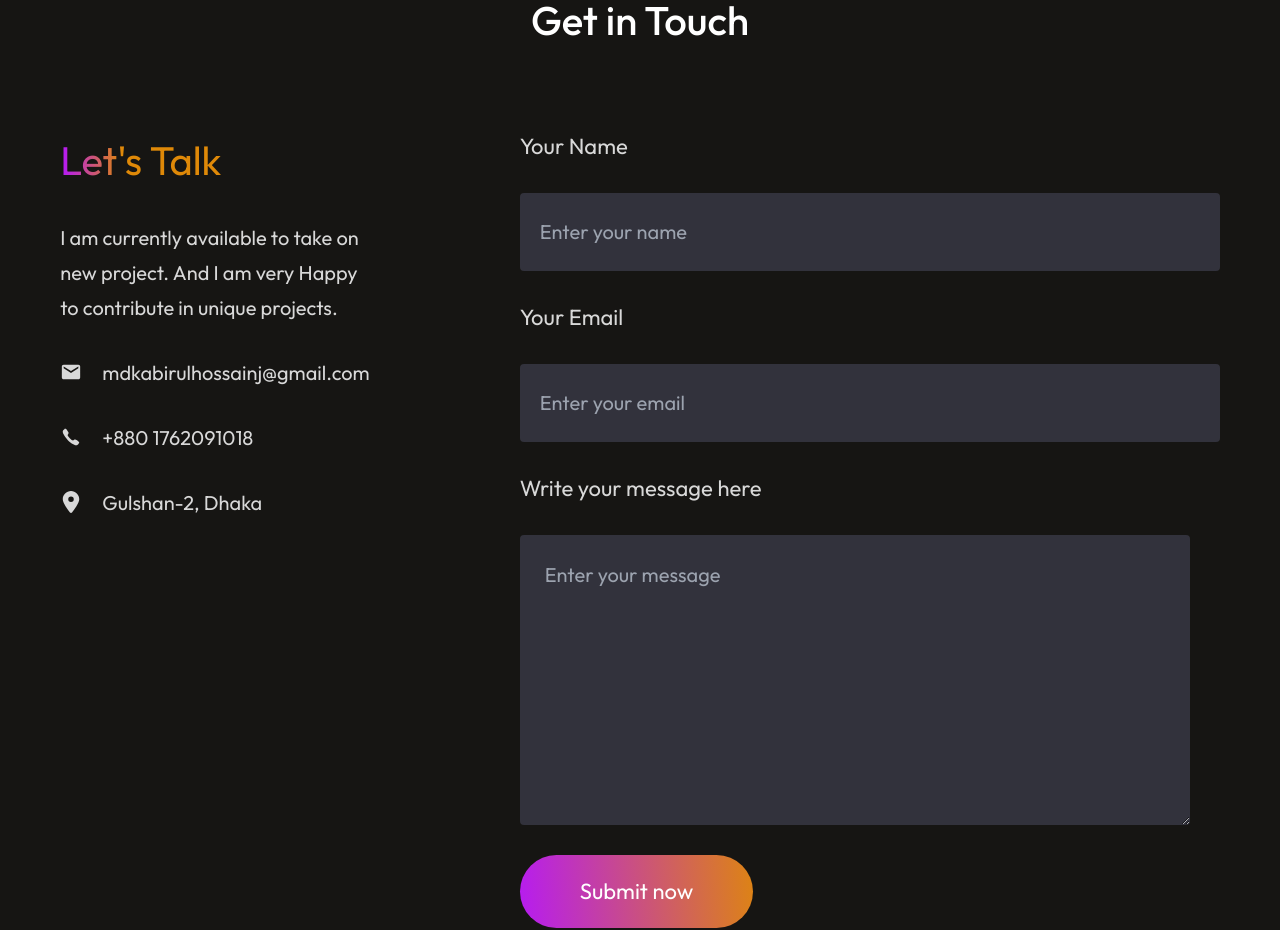
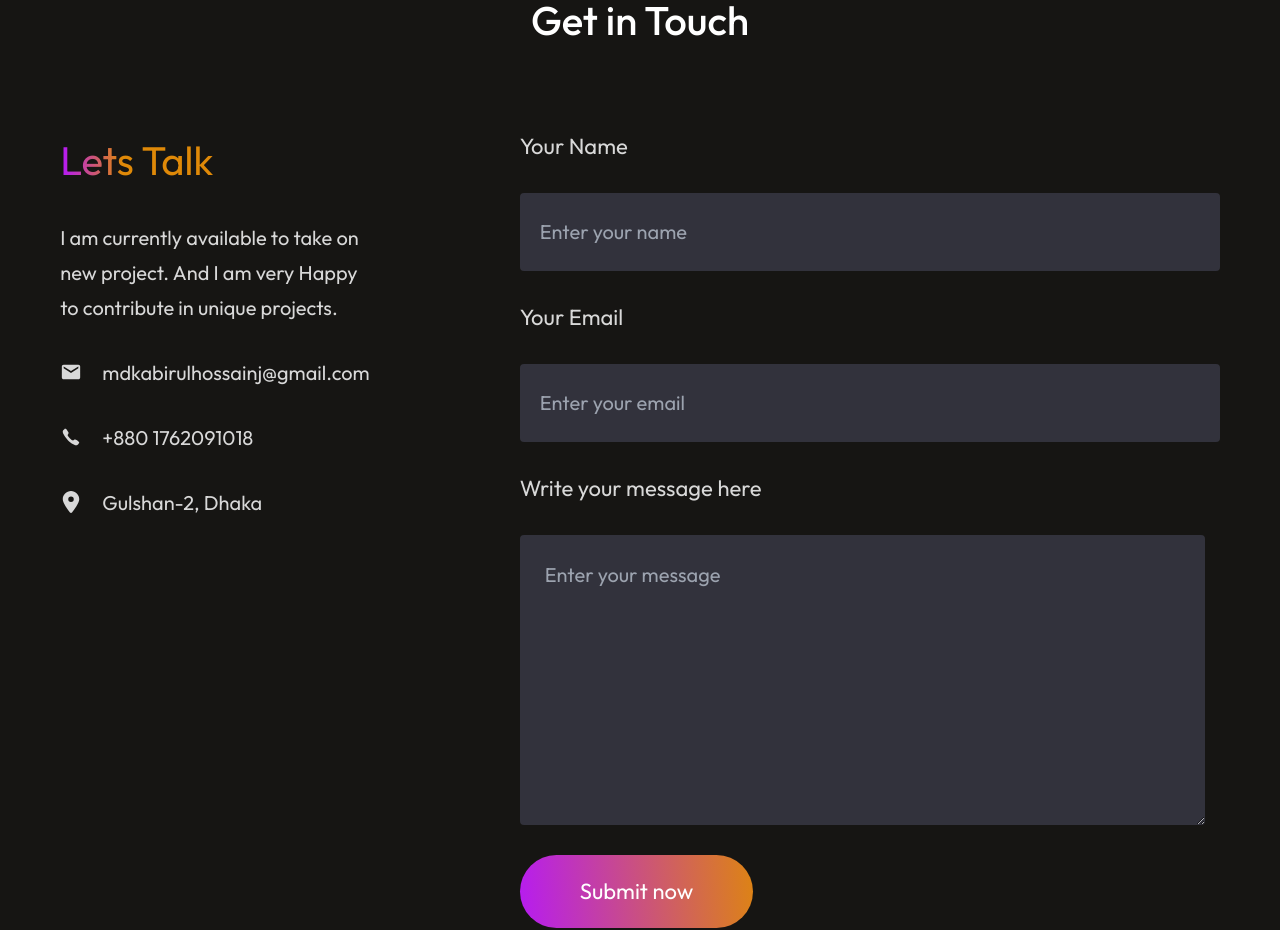
Before and after one commit to mdkabirulhossain/kabirul, a React (Vite) app: page / in a window 1280 px wide. Shown: the part 4260-5190 px from the top of the page. Built offline with nearby package versions, Linux system fonts and the light colour scheme.

Commit message:
solved Navbar error

```diff
--- a/src/Components/Contact/Contact.css
+++ b/src/Components/Contact/Contact.css
@@ -77,7 +77,7 @@
 }
 
 .contact-right textarea{
-    width: 670px;
+    width: 685px;
     border: none;
     padding: 25px;
     border-radius: 4px;
@@ -134,7 +134,7 @@
         font-size: 20px;
     }
     .contact-right textarea{
-        width: 92%;
+        width: 98%;
         font-size: 20px;
     }
     .contact-submit{
--- a/src/Components/Contact/Contact.jsx
+++ b/src/Components/Contact/Contact.jsx
@@ -36,7 +36,7 @@ import { FaLocationDot } from "react-icons/fa6";
             </div>
             <div className="contact-section">
                 <div className='contact-left'>
-                    <h1>Let's Talk</h1>
+                    <h1>Lets Talk</h1>
                     <p>I am currently available to take on new project. And I am very Happy to contribute in unique projects.</p>
                     <div className="contact-details">
                         <div className="contact-detail">
--- a/src/Components/Navbar/Navbar.jsx
+++ b/src/Components/Navbar/Navbar.jsx
@@ -7,6 +7,7 @@ import menu_close from '../../assets/menu_close.svg'
 const Navbar = () => {
     const[menu, setMenu] = useState("home");
     const menuRef = useRef();
+    console.log(menu);
     const openMenu = ()=>{
         menuRef.current.style.right = "0";
     }
```
